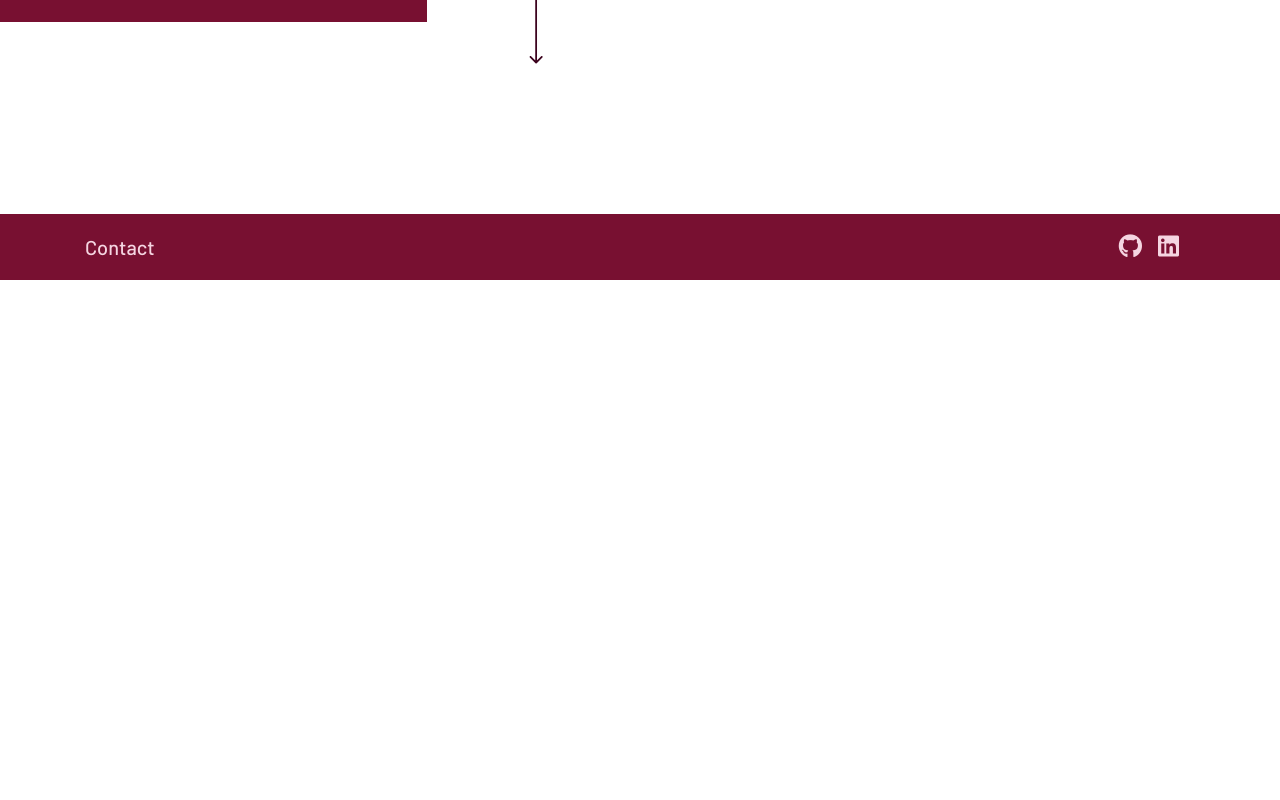
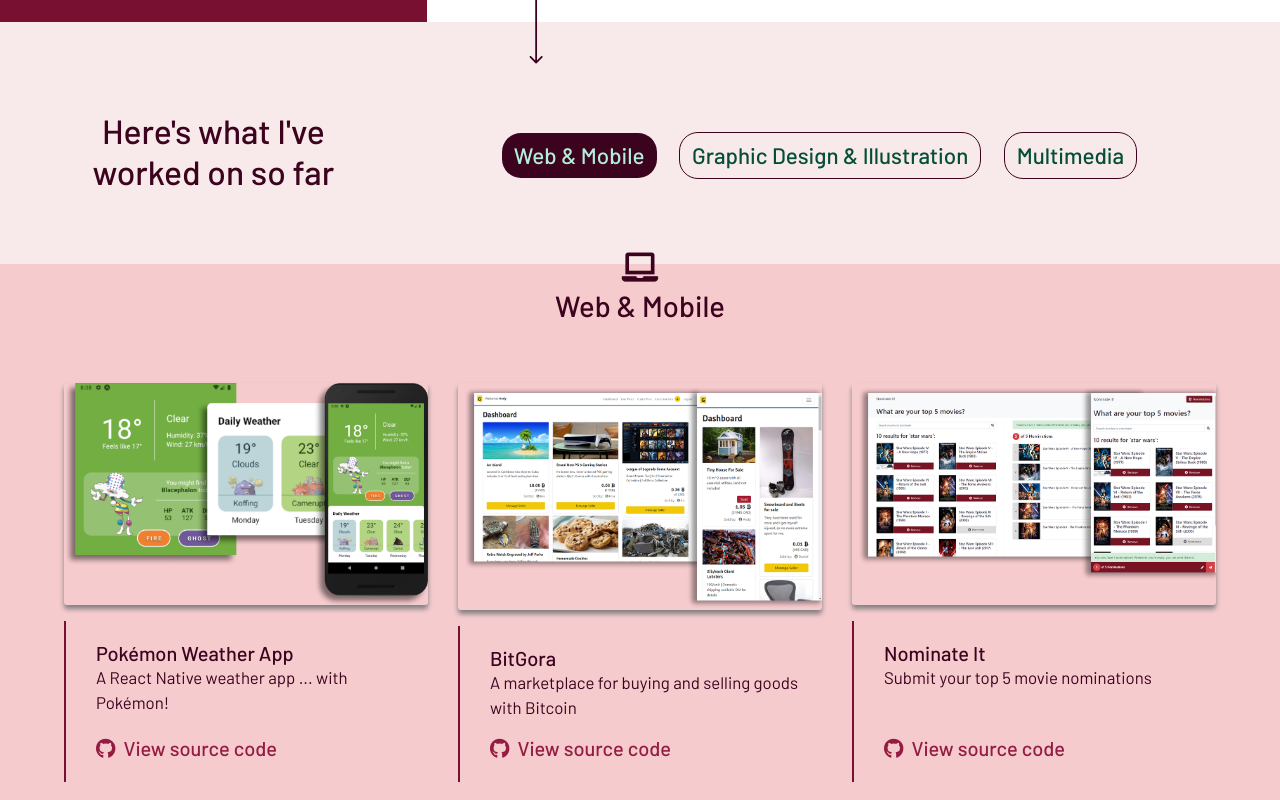
Before and after one commit to angelicamapeso/portfolio-v2, a React (Create React App) app: page /about in a window 1280 px wide. Shown: the part 520-1320 px from the top of the page. Before the commit the page ends 800 px from the top, so only its background shows below. Built offline with nearby package versions, Linux system fonts and the light colour scheme.

Commit message:
render project list in project section

```diff
--- /dev/null
+++ b/src/components/ProjectSection/index.js
@@ -0,0 +1,69 @@
+import React, { useEffect, useState } from "react";
+import Container from "react-bootstrap/Container";
+import Row from "react-bootstrap/Row";
+import Col from "react-bootstrap/Col";
+import "./style.scss";
+
+import categories, { getCategory } from "../../projects/tags.js";
+import { getProjectsByCategory } from "../../projects";
+import Button from "react-bootstrap/Button";
+import ProjectCard from "../ProjectCard";
+
+export default function ProjectSection({ isPreview, initialCategory }) {
+  const [selectedCategory, setSelectedCategory] = useState(initialCategory ? getCategory(initialCategory) : categories[0]);
+  const [allProjectsUnderCategory, setAllProjectsUnderCategory] = useState([]);
+  const [projectsToDisplay, setProjectsToDisplay] = useState([]);
+
+  useEffect(() => {
+    const allProjects = getProjectsByCategory(selectedCategory.title);
+    setAllProjectsUnderCategory(allProjects);
+  }, [selectedCategory]);
+
+  useEffect(() => {
+    if (isPreview) {
+      setProjectsToDisplay(allProjectsUnderCategory.slice(0, 3));
+      return;
+    }
+
+    setProjectsToDisplay(allProjectsUnderCategory);
+  }, [isPreview, allProjectsUnderCategory]);
+
+  return (
+    <>
+      <Container fluid id="project-header" className="bg-off-white">
+        <Row>
+          <Col id="header-title" xs={12} sm={4}>
+            {isPreview ? <h2>Here's what I've worked on so far</h2> : <></>}
+          </Col>
+          <Col id="category-filters">
+            {categories.map((category, index) =>
+              <Button
+                key={index}
+                variant="dark"
+                className="custom-btn category-btn"
+                onClick={() => setSelectedCategory(getCategory(category.title))}
+                active={selectedCategory.title === category.title}
+              >
+                {category.title}
+              </Button>
+            )}
+          </Col>
+        </Row>
+      </Container>
+
+      <Container fluid id="project-list" className="bg-pink">
+        <Row>
+          <Col><h3><i className={selectedCategory.icon} aria-hidden="true" /> {selectedCategory.title}</h3></Col>
+        </Row>
+        <Row>
+          {projectsToDisplay.map((project) =>
+            <ProjectCard
+              key={project.id}
+              project={project}
+            />
+          )}
+        </Row>
+      </Container>
+    </>
+  );
+}
--- /dev/null
+++ b/src/components/ProjectSection/style.scss
@@ -0,0 +1,75 @@
+@import '../../../node_modules/bootstrap/scss/mixins';
+@import '../../../node_modules/bootstrap/scss/functions';
+@import '../../../node_modules/bootstrap/scss/variables';
+
+@import '../../sass/variables';
+
+#project-header {
+  #header-title, #category-filters {
+    padding: 8%;
+  }
+
+  #header-title {
+    text-align: center;
+    padding-bottom: 0;
+  }
+
+  #category-filters {
+    display: flex;
+    flex-wrap: nowrap;
+    overflow-x: scroll;
+    align-items: center;
+  }
+
+  #category-filters::-webkit-scrollbar {
+    background-color: $mint;
+    height: 4px;
+    border-radius: 25px;
+  }
+
+  #category-filters::-webkit-scrollbar-thumb {
+    background-color: $dark-green;
+    border-radius: 25px;
+  }
+
+  .category-btn {
+    margin: 0.5em;
+    font-size: 1em;
+    white-space: nowrap;
+  }
+}
+
+#project-list {
+  padding: 8%;
+
+  h3 {
+    text-align: center;
+    margin-bottom: 2em;
+
+    i {
+      display: block;
+      margin-bottom: 0.25em;
+    }
+  }
+}
+
+@include media-breakpoint-up(sm) {
+  #project-header {
+    #header-title, #category-filters {
+      padding: 7% 5% 5% 5%;
+    }
+
+    #category-filters {
+      flex-wrap: wrap;
+      overflow: hidden;
+    }
+  }
+
+  #project-list {
+    padding: 5%;
+
+    h3 {
+      margin-top: -6.5%;
+    }
+  }
+}
--- a/src/index.scss
+++ b/src/index.scss
@@ -14,6 +14,10 @@ h1 {
 
 h2 {
   font-size: 1.5em;
+}
+
+h3 {
+  font-size: 1.3em;
 }
 
 p {
--- a/src/pages/Home/index.js
+++ b/src/pages/Home/index.js
@@ -1,18 +1,11 @@
 import React from "react";
-import { Link } from "react-router-dom";
 import Page from "../../components/Page";
-import Container from "react-bootstrap/Container";
-import Row from "react-bootstrap/Row";
-import Col from "react-bootstrap/Col";
-import Jumbotron from "react-bootstrap/Jumbotron";
-import ProjectCard from "../../components/ProjectCard";
 import HeroBanner from "../../components/HeroBanner";
 import "./style.scss";
 
-import * as projects from "../../projects";
+import ProjectSection from "../../components/ProjectSection";
 
 export default function Home() {
-  const featuredProjects = Object.values(projects).slice(0, 3);
   return (
     <>
       <Page
@@ -21,24 +14,7 @@ export default function Home() {
         className="d-flex flex-column"
       >
         <HeroBanner />
-
-        {/* <section id="featured-projects" className="flex-grow-1">
-          <Container>
-            <Row>
-              {featuredProjects.map((project, index) => (
-                <ProjectCard key={index} project={project} />
-              ))}
-            </Row>
-            <Row>
-              <Col>
-                <Link to="/portfolio" className="btn btn-dark mb-4">
-                  View full Portfolio
-                  <i className="fas fa-long-arrow-alt-right ml-2"></i>
-                </Link>
-              </Col>
-            </Row>
-          </Container>
-        </section> */}
+        <ProjectSection isPreview />
       </Page>
     </>
   );
--- a/src/projects/graphicDesign_illustration/index.js
+++ b/src/projects/graphicDesign_illustration/index.js
@@ -1,3 +1,10 @@
-export * from "./canadaBuys";
-export * from "./simplet";
-export * from "./survivalOfTheFittest";
+import { GRAPHIC_DESIGN_ILLUSTRATION_SECTION } from "../tags";
+import { canadaBuys } from "./canadaBuys";
+import { simplet } from "./simplet";
+import { survivalOfTheFittest } from "./survivalOfTheFittest";
+
+const projects = [simplet, canadaBuys, survivalOfTheFittest];
+export default projects.map((projectData) => {
+  projectData.category = GRAPHIC_DESIGN_ILLUSTRATION_SECTION.title;
+  return projectData;
+});
--- a/src/projects/graphicDesign_illustration/survivalOfTheFittest/index.js
+++ b/src/projects/graphicDesign_illustration/survivalOfTheFittest/index.js
@@ -15,7 +15,7 @@ import { PHOTOSHOP_TECH, WACOM_TABLET_TECH } from "../graphicIllustration_tech";
 
 const { ILLUSTRATION_TAG } = GRAPHIC_DESIGN_ILLUSTRATION_SECTION.tags;
 
-export const survivalOfTheFittest_display = {
+export const survivalOfTheFittest = {
   title: "Survival of the Fittest",
   infoPage: "/survival-of-the-fittest",
   tagline:
--- a/src/projects/index.js
+++ b/src/projects/index.js
@@ -1,3 +1,22 @@
-export * from "./webMobile";
-export * from "./graphicDesign_illustration";
-export * from "./multimedia";
+import webMobileProjects from "./webMobile";
+import graphicDesignIllustrationProjects from "./graphicDesign_illustration";
+import multimediaProjects from "./multimedia";
+
+const projects = [...webMobileProjects, ...graphicDesignIllustrationProjects, ...multimediaProjects];
+const taggedProjects = projects.map((projectData, index) => {
+  const targetIndex = index + 1;
+  projectData.id = targetIndex >= 10 ? `${targetIndex}` : `0${targetIndex}`;
+  return projectData;
+});
+
+export function getProjectsByCategory(category) {
+  const selectedProjects = []
+  for (const project of taggedProjects) {
+    if (category === project.category) {
+      selectedProjects.push(project);
+    }
+  }
+  return selectedProjects;
+}
+
+export default taggedProjects;
--- a/src/projects/multimedia/index.js
+++ b/src/projects/multimedia/index.js
@@ -1,3 +1,10 @@
-export * from "./audioVisualizer";
-export * from "./mindless";
-export * from "./sum_soul";
+import { MULTIMEDIA_SECTION } from "../tags";
+import { audioVisualizer } from "./audioVisualizer";
+import { mindless } from "./mindless";
+import { sumSoul } from "./sum_soul";
+
+const projects = [sumSoul, audioVisualizer, mindless];
+export default projects.map((projectData) => {
+  projectData.category = MULTIMEDIA_SECTION.title;
+  return projectData;
+});
--- a/src/projects/tags.js
+++ b/src/projects/tags.js
@@ -1,6 +1,7 @@
 // Web and Mobile
 export const WEB_MOBILE_SECTION = {
   title: "Web & Mobile",
+  icon: "fas fa-laptop",
   tags: {
     MOBILE_TAG: "Mobile",
     FULL_STACK_TAG: "Full-Stack",
@@ -14,6 +15,7 @@ export const WEB_MOBILE_SECTION = {
 // Graphic Design & Illustration
 export const GRAPHIC_DESIGN_ILLUSTRATION_SECTION = {
   title: "Graphic Design & Illustration",
+  icon: "fas fa-pen-nib",
   tags: {
     WEB_DESIGN_TAG: "Web Design",
     APP_DESIGN_TAG: "App Design",
@@ -24,9 +26,23 @@ export const GRAPHIC_DESIGN_ILLUSTRATION_SECTION = {
 // Multimedia
 export const MULTIMEDIA_SECTION = {
   title: "Multimedia",
+  icon: "fas fa-icons",
   tags: {
     C2PLUS_TAG: "C++",
     UNITY_TAG: "Unity",
     VR_WEB_TAG: "VR Web",
   },
 };
+
+const categories = [WEB_MOBILE_SECTION, GRAPHIC_DESIGN_ILLUSTRATION_SECTION, MULTIMEDIA_SECTION]
+
+export function getCategory(categoryTitle) {
+  const category = categories.find((inList) => inList.title === categoryTitle);
+  if (!category) {
+    throw new Error('Category does not exist!');
+  }
+
+  return category;
+};
+
+export default categories;
--- a/src/projects/webMobile/index.js
+++ b/src/projects/webMobile/index.js
@@ -1,5 +1,12 @@
-export * from "./bitGora";
-export * from "./nominate-it";
-export * from "./pokemonWeather";
-export * from "./ikeaClone";
-export * from "./delish";
+import { WEB_MOBILE_SECTION } from "../tags";
+import { bitGora } from "./bitGora";
+import { nominateIt } from "./nominate-it";
+import { pokemonWeather } from "./pokemonWeather";
+import { ikeaClone } from "./ikeaClone";
+import { delish } from "./delish";
+
+const projects = [pokemonWeather, bitGora, nominateIt, ikeaClone, delish];
+export default projects.map((projectData) => {
+  projectData.category = WEB_MOBILE_SECTION.title;
+  return projectData;
+});
```
